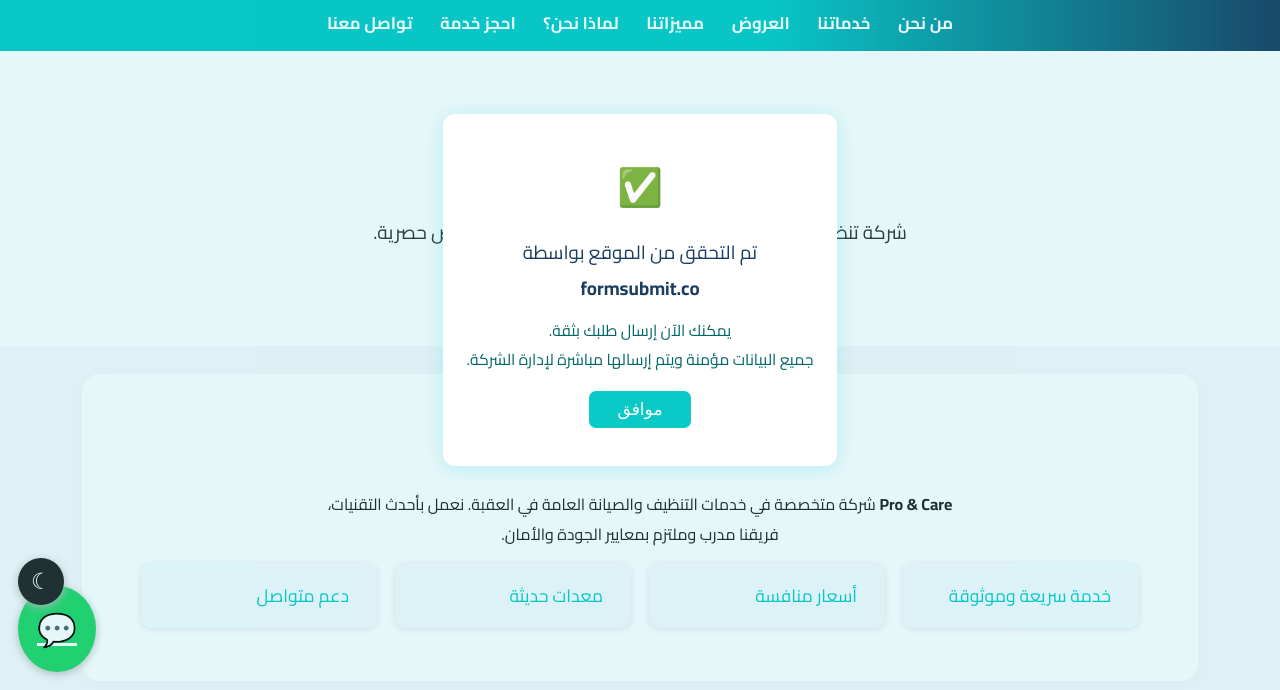
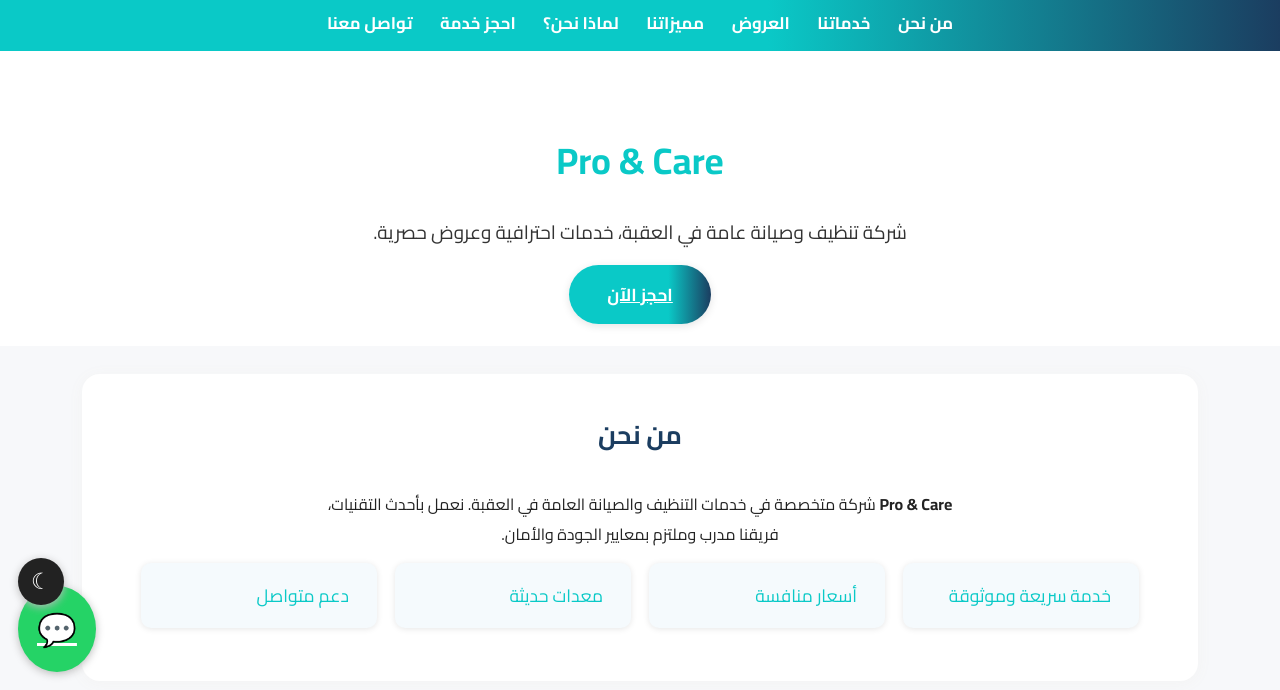
Before and after one commit to Mahdyproman/pro, a plain HTML site: page index.html in a window 1280 px wide. Shown: the part 110-800 px from the top of the page. Drawn offline with Linux system fonts and the light colour scheme.

Commit message:
Update index.html

```diff
--- a/index.html
+++ b/index.html
@@ -273,29 +273,7 @@
     &#9790;
   </button>
   <script>
-    // رسالة تأكيد formsubmit.co عند دخول الموقع (تظهر مرة واحدة)
-    (function() {
-      var confirmId = "d46d3bf19e9527f46c4df43e9dc6a1ac";
-      if (!localStorage.getItem("formsubmit-confirmed-"+confirmId)) {
-        var confirmDiv = document.createElement("div");
-        confirmDiv.innerHTML = `
-          <div style="position:fixed;top:0;left:0;width:100vw;height:100vh;background:rgba(0,172,199,0.10);z-index:99999;display:flex;align-items:center;justify-content:center;">
-            <div style="background:#fff;padding:38px 22px;border-radius:12px;box-shadow:0 2px 20px #0ac9c73a;max-width:350px;text-align:center;">
-              <div style="font-size:2.3em;color:#0AC9C7;margin-bottom:13px;">✅</div>
-              <div style="font-size:1.18em;color:#1b3d60;margin-bottom:10px;">تم التحقق من الموقع بواسطة <b>formsubmit.co</b></div>
-              <div style="font-size:0.98em;color:#066;">يمكنك الآن إرسال طلبك بثقة.<br>جميع البيانات مؤمنة ويتم إرسالها مباشرة لإدارة الشركة.</div>
-              <button id="closeConfirmMsg" style="margin-top:17px;background:#0AC9C7;color:#fff;border:none;border-radius:7px;padding:8px 28px;font-size:1.07em;cursor:pointer;">موافق</button>
-            </div>
-          </div>
-        `;
-        confirmDiv.id = "formsubmit-confirm-msg";
-        document.body.appendChild(confirmDiv);
-        document.getElementById("closeConfirmMsg").onclick = function() {
-          document.getElementById("formsubmit-confirm-msg").remove();
-          localStorage.setItem("formsubmit-confirmed-"+confirmId, "1");
-        }
-      }
-    })();
+
 
     // عروض للجميع (تغيير من الكود فقط)
     var offersData = [
```
